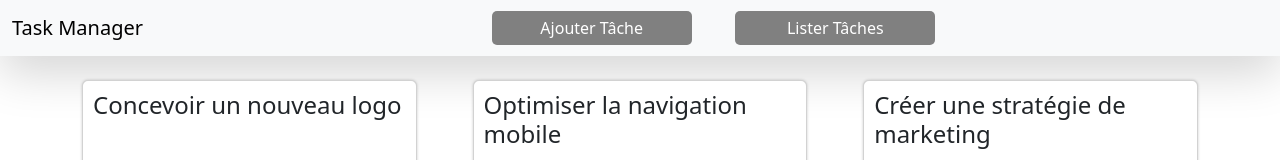
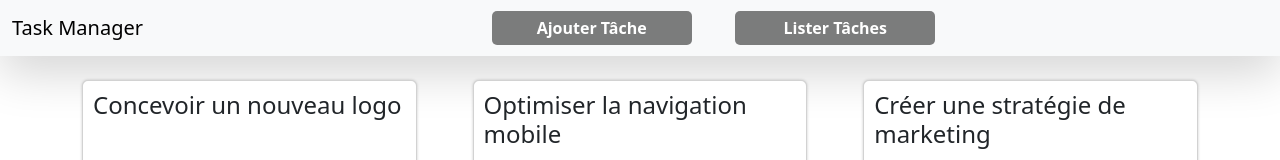
Before and after one commit to saloum45/devoir.angular, an Angular app: page /list in a window 1280 px wide. Shown: the top 160 px of the page. Built offline with nearby package versions, Linux system fonts and the light colour scheme.

Commit message:
in progress

```diff
--- a/src/app/app.component.css
+++ b/src/app/app.component.css
@@ -4,10 +4,11 @@
   justify-content: space-between;
 }
 #nav-buttons a {
-  background-color: gray;
+  background-color: rgba(0, 0, 0, 0.5);
   color: white;
   padding: 5px;
   border-radius: 5px;
   width: 200px;
   text-align: center;
+  font-weight: bold;
 }
--- a/src/app/app.component.html
+++ b/src/app/app.component.html
@@ -18,11 +18,12 @@
           <a class="nav-link active" aria-current="page" routerLink="add" >Ajouter Tâche</a>
         </li>
         <li class="nav-item">
-          <a class="nav-link" routerLink="list">Lister Tâches</a>
+        <a class="nav-link" routerLink="list">Lister Tâches</a>
         </li>
-      </ul>
+        </ul>
     </div>
   </div>
 </nav>
 
+
 <router-outlet></router-outlet>
```
